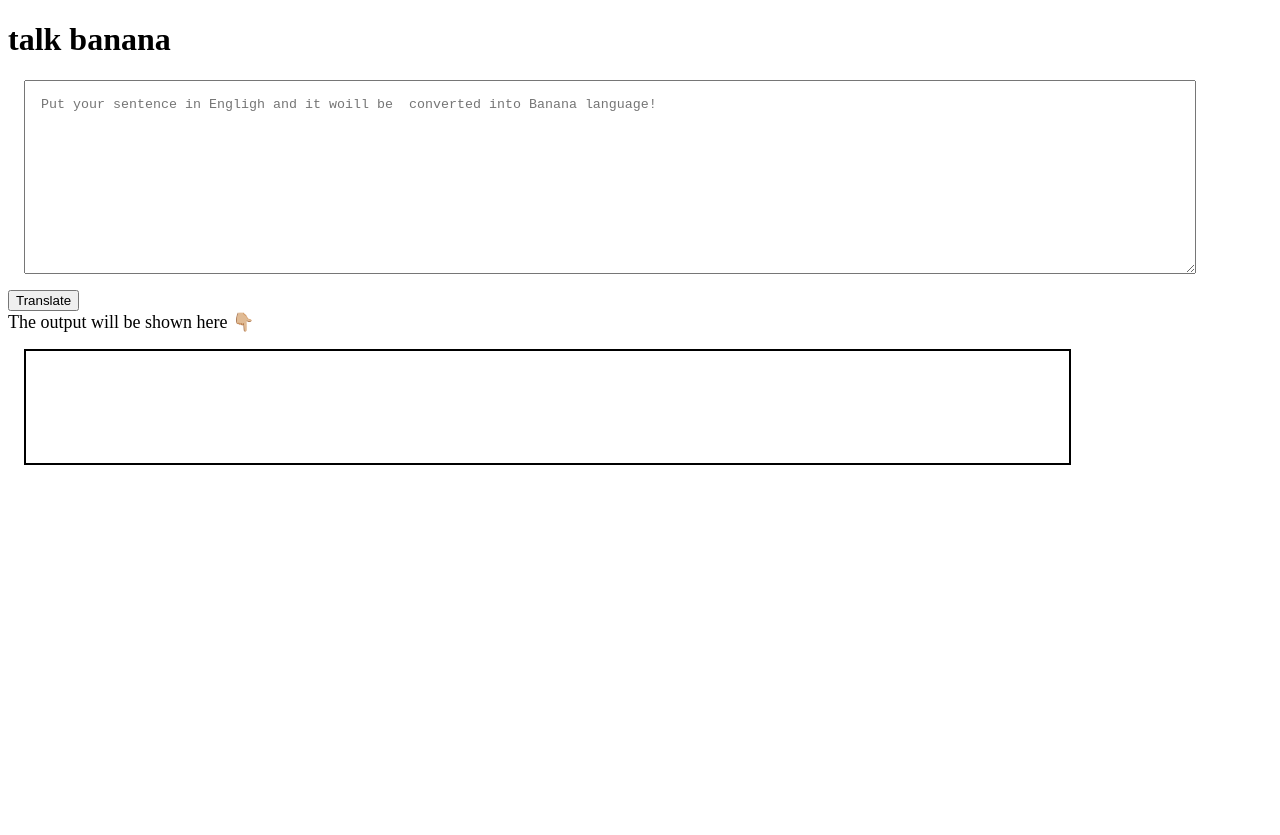
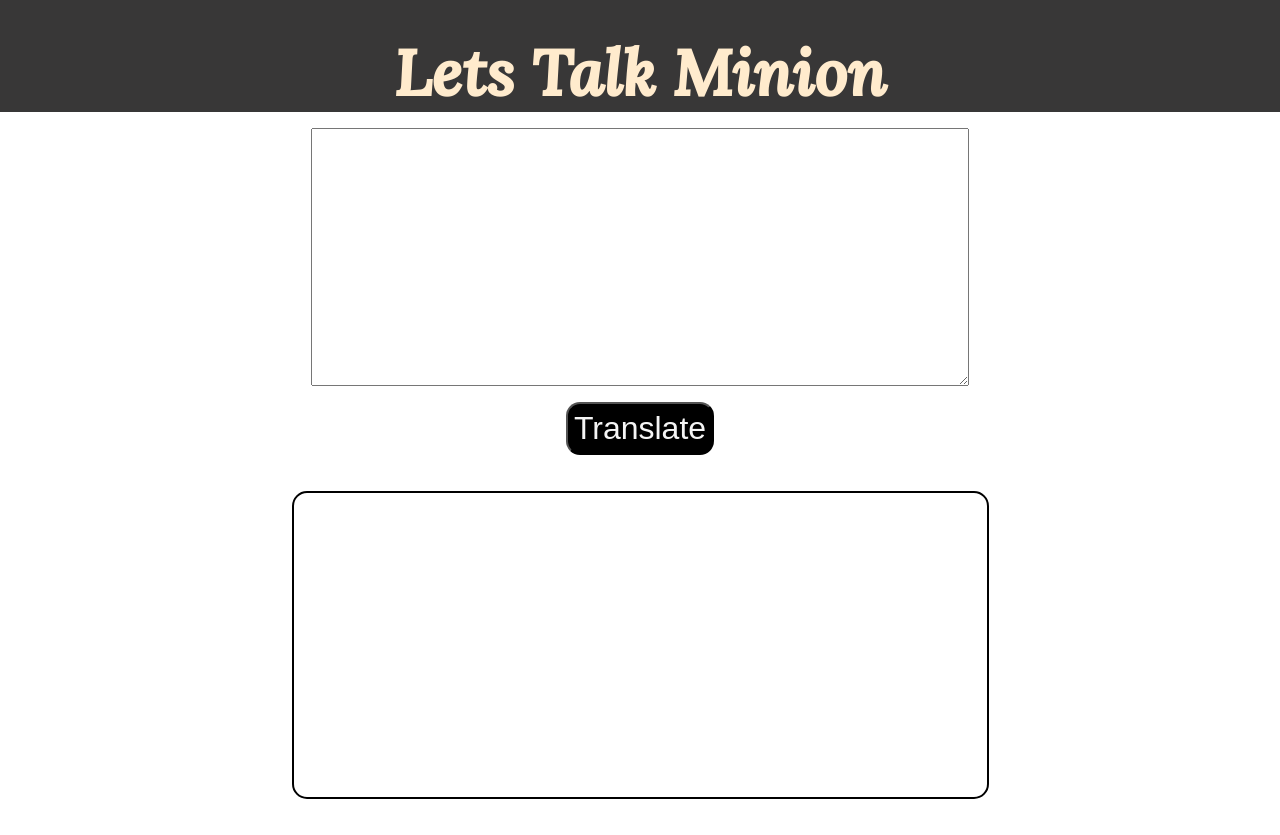
Before and after one commit to Arshdeep-0509/-minioms-Banana-speak, a plain HTML site: page index.html in a window 1280 px wide. Before the commit the page ends 800 px from the top, so only its background shows below. Drawn offline with Linux system fonts and the light colour scheme.

Commit message:
banana-speak

```diff
--- a/app.js
+++ b/app.js
@@ -1,33 +1,23 @@
-// console.log("hello script this is arshdeep singh");
-
-// alert
-
-// alert("press ok to play the game ")
-
-
-//  var username = prompt("Give me  your username ");
-//  alert("The script works " + username);
-
-
 
 var btnTranslate = document.querySelector("#btn-translate");
-var txtInput = document.querySelector("#txt-input");
-var outputDiv = document.querySelector("#output");
-
-
-
-
-
-
-function clickHandler (){
- outputDiv.innerText= "hbfehifvnreifjh eruif " + txtInput.value;
-
-
-};
-
-btnTranslate.addEventListener("click", clickHandler);    //this object is called document object model
-
-// document.querySelector   : it is an API
-// addEventListener    :  it is also an API
-
-// API: application programming interface. This interface will be using applications
+var  txtInput= document.querySelector("#txt-input");
+var outputDiv = document.querySelector("#output-txt");
+var serverURL= "https://api.funtranslations.com/translate/minion.json";
+function getTranslatedURL(text){
+    return serverURL + "?" + "text=" + text
+}
+function errorHandler(error){
+    console.log("error",error)
+    alert("Ooops! something went wrong")
+}
+function clickHandler(){
+var inputText= txtInput.value;
+fetch(getTranslatedURL(inputText))
+.then(response => response.json())
+.then(json =>{
+    var translatedText=json.contents.translated;
+    outputDiv.innerText= translatedText;
+})
+.catch(errorHandler)
+}
+btnTranslate.addEventListener("click",clickHandler);
--- a/index.html
+++ b/index.html
@@ -1,56 +1,21 @@
 <!DOCTYPE html>
 <html lang="en">
-
 <head>
     <meta charset="UTF-8">
     <meta http-equiv="X-UA-Compatible" content="IE=edge">
     <meta name="viewport" content="width=device-width, initial-scale=1.0">
-    <title>banana speak</title>
-    <!-- <script>
+    <title>Translation</title>
+    <link rel="stylesheet" href="style.css">
+</head>
+<body>
+    <header>
+        <h1>Lets Talk Minion</h1>
+    </header>
+    <textarea name="" id="txt-input" cols="30" rows="10"></textarea>
+    <button id="btn-translate">Translate</button>
+    <div id="output-txt">
 
-    console.log("hello script")
-</script> -->
-
-
-    <style>
-        textarea {
-            width: 90%;
-            display: flex;
-            align-items: center;
-            justify-content: center;
-            height: 20vh;
-            margin: 1rem;
-            padding: 1rem;
-        }
-
-
-        #output {
-
-            border: 2px solid black;
-            height: 10vh;
-            width: 80%;
-            margin: 1rem;
-            padding: 1rem;
-
-        }
-    </style>
-
-</head>
-
-<body>
-
-    <h1>talk banana</h1>
-
-    <textarea id="txt-input"
-        placeholder="Put your sentence in Engligh and it woill be  converted into Banana language!"></textarea>
-
-    <button id="btn-translate">Translate</button>
-
-
-    <div style="font-size: large;"> The output will be shown here 👇🏼 </div>
-
-    <div id="output"> </div>
+    </div>
     <script src="app.js" type="text/javascript"></script>
 </body>
-
 </html>
--- /dev/null
+++ b/style.css
@@ -0,0 +1,42 @@
+@import url('https://fonts.googleapis.com/css2?family=Lora:ital,wght@1,558&display=swap');
+*{
+    margin: 0px;
+    padding: 0px;
+}
+header{
+    background-color: rgba(7, 6, 6, 0.801);
+    color: blanchedalmond;
+    height: 5rem;
+    display: block;
+    margin: auto;
+    text-align: center;
+    padding-top: 2rem;
+    font-size: 2rem;
+    font-family: 'Lora', serif;
+}
+textarea{
+    padding: 1rem;
+    display: block;
+    margin: 16px auto;
+    width: 39rem;
+    height: 14rem;
+}
+button{
+    display: block;
+    margin: auto;
+    padding: 6px;
+    font-size: 2rem;
+    border-radius: 14px;
+    color: whitesmoke;
+    background-color: black;
+    cursor: pointer;
+}
+#output-txt{
+    padding: 2rem;
+    height: 15rem;
+    width: 629px;
+    margin: 36px auto;
+    border: 2px solid black;
+    border-radius: 15px;
+
+}
```
